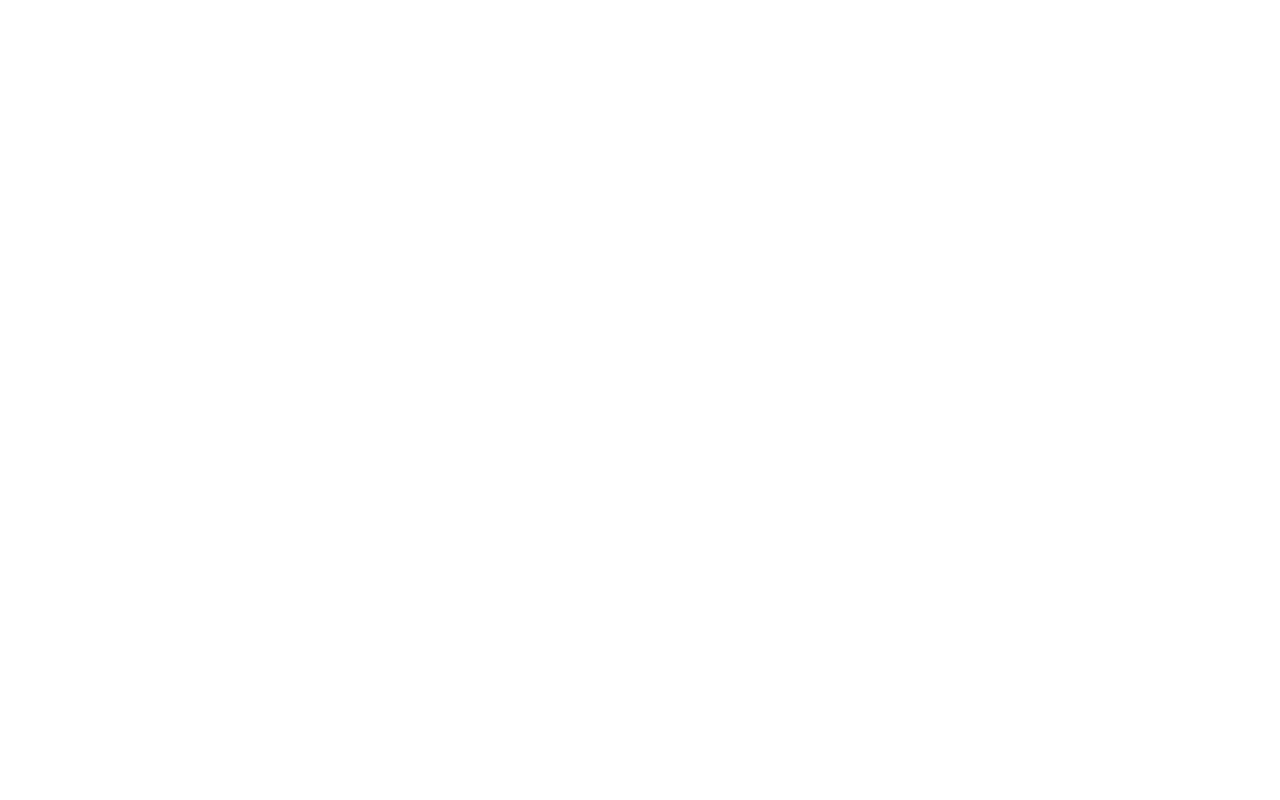
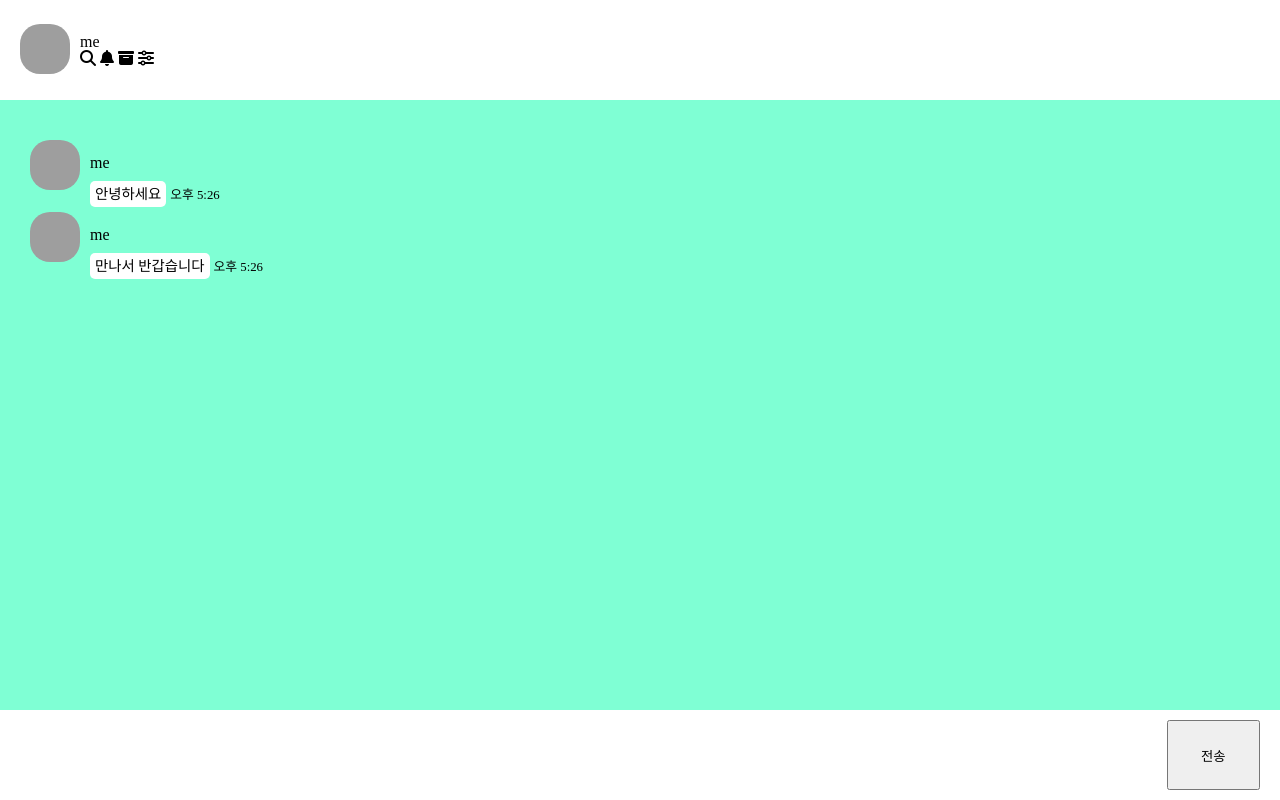
Before and after one commit to benedic3568/joa_coding_first, a plain HTML site: page chat.html in a window 1280 px wide. Drawn offline with Linux system fonts and the light colour scheme; grey boxes are pictures that could not be loaded.

Commit message:
2022-09-29

```diff
--- a/chat.html
+++ b/chat.html
@@ -0,0 +1,63 @@
+<!DOCTYPE html>
+<html lang="kr">
+  <head>
+    <meta charset="UTF-8" />
+    <meta http-equiv="X-UA-Compatible" content="IE=edge" />
+    <meta name="viewport" content="width=device-width, initial-scale=1.0" />
+    <title>카카오톡</title>
+    <link rel="stylesheet" href="style.css" />
+    <link rel="stylesheet" href="reset.css" />
+    <link
+      rel="stylesheet"
+      href="https://cdnjs.cloudflare.com/ajax/libs/font-awesome/6.2.0/css/all.min.css"
+    />
+  </head>
+  <body>
+    <div class="chatting">
+      <div class="chatting-profile">
+        <div class="chatting-image">
+          <img src="/images/1.jpg" alt="프로필이미지" />
+        </div>
+        <div class="chatting-header">
+          <div class="name">me</div>
+          <div class="buttons">
+            <i class="fas fa-search"></i>
+            <i class="fas fa-bell"></i>
+            <i class="fas fa-archive"></i>
+            <i class="fas fa-sliders-h"></i>
+          </div>
+        </div>
+      </div>
+      <div class="chatting-content">
+        <div class="talk">
+          <div class="chatting-image">
+            <img src="/images/1.jpg" alt="profile-image" />
+          </div>
+          <div class="talk-profile">
+            <div class="name">me</div>
+            <div class="message">
+              <span class="text">안녕하세요</span>
+              <span class="time">오후 5:26</span>
+            </div>
+          </div>
+        </div>
+        <div class="talk">
+          <div class="chatting-image">
+            <img src="/images/1.jpg" alt="profile-image" />
+          </div>
+          <div class="talk-profile">
+            <div class="name">me</div>
+            <div class="message">
+              <span class="text">만나서 반갑습니다</span>
+              <span class="time">오후 5:26</span>
+            </div>
+          </div>
+        </div>
+      </div>
+      <div class="chatting-input">
+        <input type="text" />
+        <button>전송</button>
+      </div>
+    </div>
+  </body>
+</html>
--- a/style.css
+++ b/style.css
@@ -161,3 +161,67 @@ a {
   justify-content: center;
   margin-bottom: 20px;
 }
+
+.chatting {
+  width: 100vw;
+  height: 100vh;
+}
+
+.chatting-image img {
+  width: 50px;
+  height: 50px;
+  border-radius: 40%;
+  object-fit: cover;
+  margin-right: 10px;
+}
+
+.chatting-profile {
+  display: flex;
+  align-items: center;
+  height: 100px;
+  padding: 0 20px;
+}
+
+.talk {
+  display: flex;
+  align-items: center;
+}
+
+.talk-profile .name {
+  margin-bottom: 15px;
+  margin-top: 25px;
+}
+
+.time {
+  font-size: 80%;
+}
+
+.chatting-content {
+  background-color: aquamarine;
+  overflow-y: scroll;
+  height: calc(100% - 250px);
+  padding: 30px;
+}
+
+.text {
+  background-color: white;
+  padding: 5px;
+  border-radius: 5px;
+  font-size: 90%;
+}
+
+input {
+  width: 100%;
+  border: none;
+  outline: none;
+}
+
+button {
+  width: 100px;
+  height: 70px;
+}
+
+.chatting-input {
+  display: flex;
+  padding: 10px 20px;
+}
```
